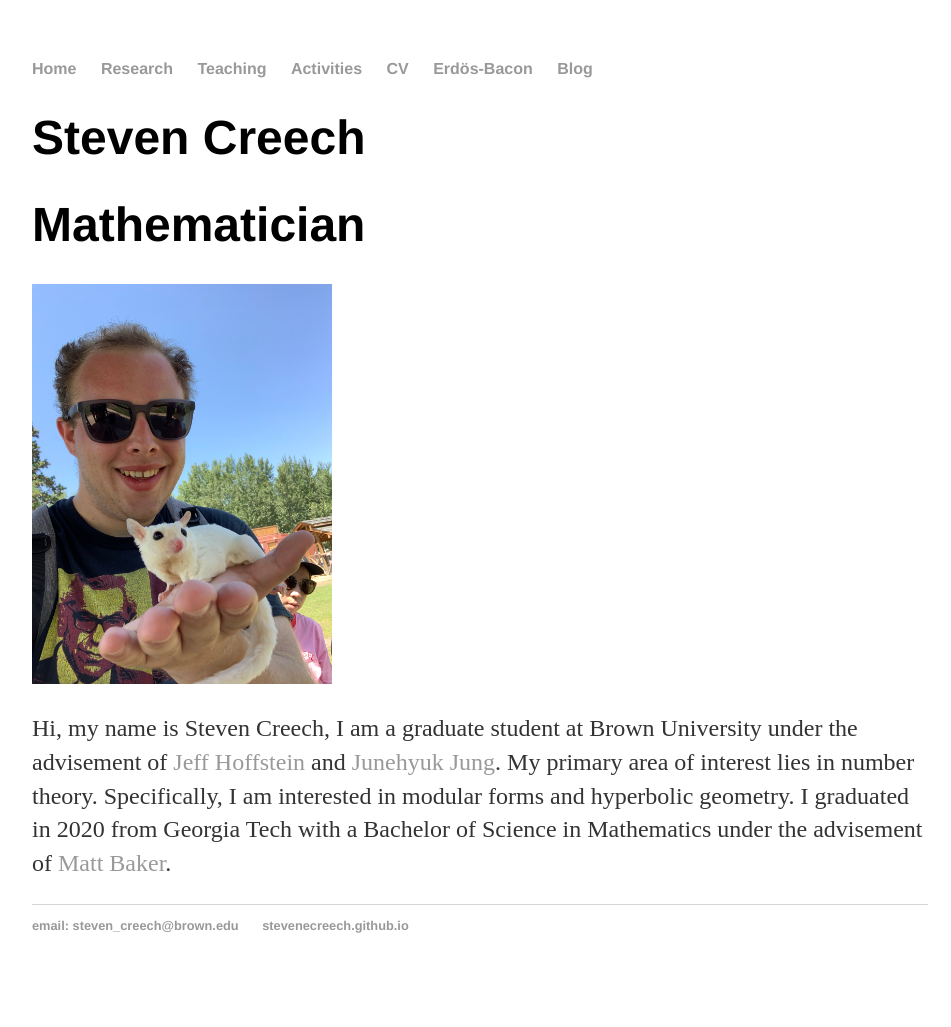
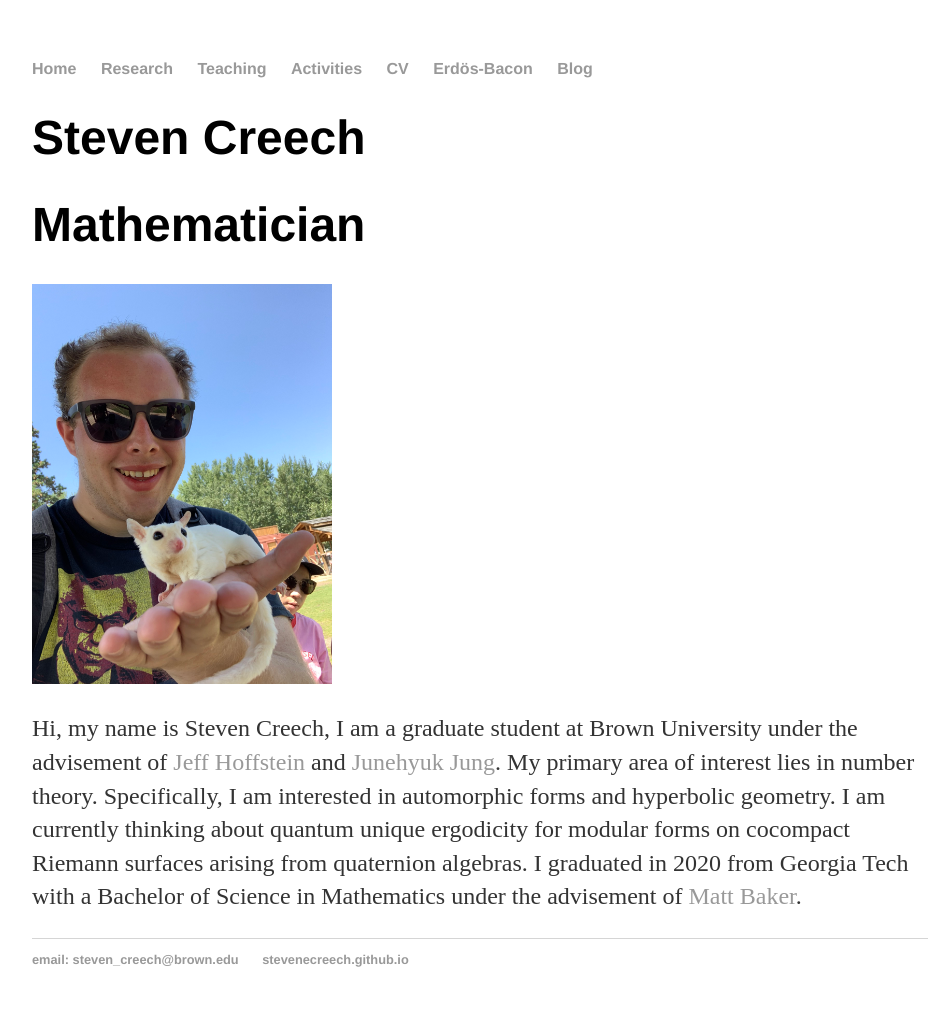
Before and after one commit to stevenecreech/stevenecreech.github.io, a Jekyll site: the page built from index.html, in a window 1280 px wide. Shown: the whole page, without its empty margins (160-1111 px from the left). Built offline with Jekyll 4.4.1, drawn with Linux system fonts in a browser that asks for light colours; Markdown is read by kramdown in place of the engine named in the settings; before the commit the page ends 993 px from its top, so only the background shows below that.

Commit message:
Update index.html

```diff
--- a/index.html
+++ b/index.html
@@ -13,8 +13,9 @@ title: Steven Creech
 	<p> Hi, my name is Steven Creech, I am a graduate student at Brown University under the
 		advisement of <a href="https://www.brown.edu/academics/math/people/jeffrey-hoffstein">Jeff Hoffstein</a>
 		and <a href="https://sites.google.com/brown.edu/junehyuk/about?authuser=0">Junehyuk Jung</a>.
-		 My primary area of interest		lies in number theory. Specifically, I am interested in
-		 modular forms and hyperbolic geometry.
+		 My primary area of interest lies in number theory. Specifically, I am interested in
+		 automorphic forms and hyperbolic geometry. I am currently thinking about quantum unique ergodicity
+		for modular forms on cocompact Riemann surfaces arising from quaternion algebras.
 
 		I graduated in 2020 from Georgia Tech with a Bachelor of Science in Mathematics
 		under the advisement of <a href="https://sites.google.com/view/mattbakermath/home/">Matt Baker</a>.
```
